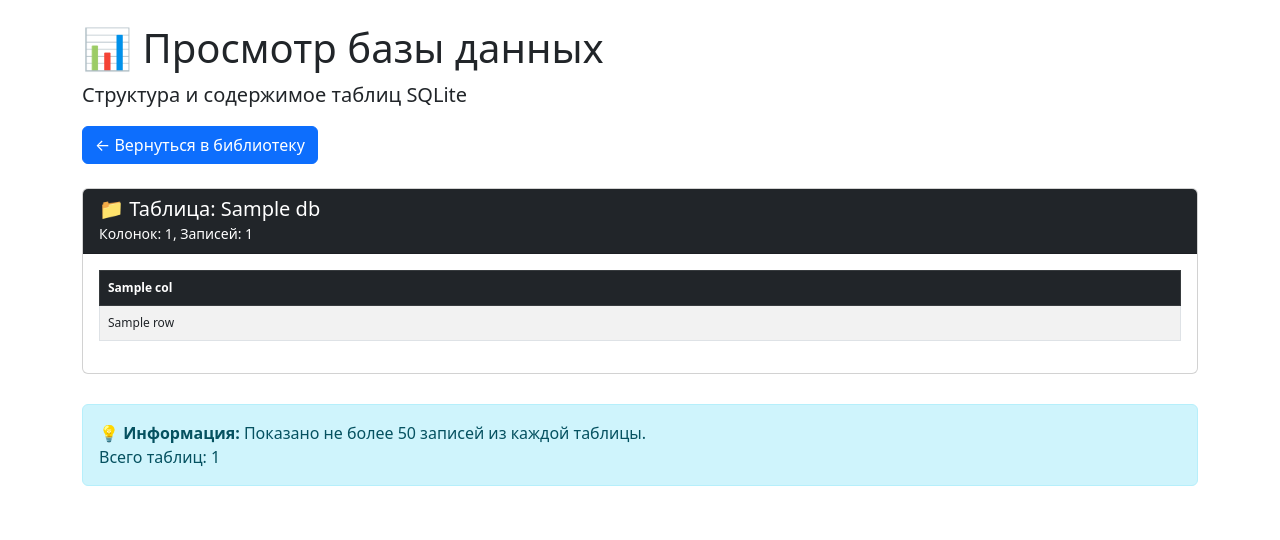
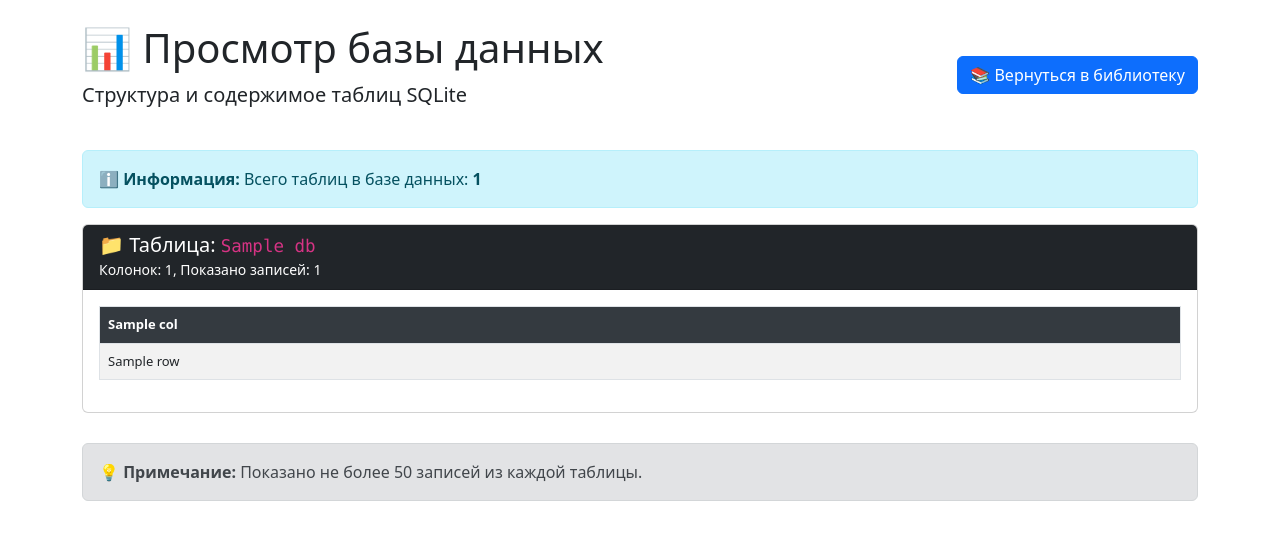
Before and after one commit to Arslanova714/LibraryProject, a FastAPI app: template templates/database.html in a window 1280 px wide. Shown: the top 540 px of the page. Run offline with FastAPI, Linux system fonts and the light colour scheme; the template is opened without the code that fills it: most values are stand-ins (such as "Sample title", 1, 10 or a date in 2020).

Commit message:
Добавлены все HTML шаблоны

```diff
--- a/templates/database.html
+++ b/templates/database.html
@@ -2,29 +2,44 @@
 <html lang="ru">
 <head>
     <meta charset="UTF-8">
+    <meta name="viewport" content="width=device-width, initial-scale=1.0">
     <title>Просмотр базы данных</title>
     <link href="https://cdn.jsdelivr.net/npm/bootstrap@5.2.3/dist/css/bootstrap.min.css" rel="stylesheet">
     <style>
         .table-card { margin-bottom: 30px; }
         .table-responsive { max-height: 400px; overflow-y: auto; }
-        .table-small { font-size: 12px; }
+        .table-small { font-size: 13px; }
+        .table-small thead th { position: sticky; top: 0; background-color: #343a40; color: white; z-index: 10; }
     </style>
 </head>
 <body>
     <div class="container mt-4">
-        <h1>📊 Просмотр базы данных</h1>
-        <p class="lead">Структура и содержимое таблиц SQLite</p>
-        <a href="/" class="btn btn-primary mb-4">← Вернуться в библиотеку</a>
+        <div class="d-flex justify-content-between align-items-center mb-4">
+            <div>
+                <h1>📊 Просмотр базы данных</h1>
+                <p class="lead">Структура и содержимое таблиц SQLite</p>
+            </div>
+            <div>
+                <a href="/" class="btn btn-primary">📚 Вернуться в библиотеку</a>
+            </div>
+        </div>
+
+        <div class="alert alert-info">
+            <strong>ℹ️ Информация:</strong> Всего таблиц в базе данных: <strong>{{ db_data|length }}</strong>
+        </div>
 
         {% for table_name, table_data in db_data.items() %}
         <div class="card table-card">
-            <div class="card-header bg-dark text-white">
-                <h5 class="mb-0">📁 Таблица: {{ table_name }}</h5>
-                <small>Колонок: {{ table_data.columns|length }}, Записей: {{ table_data.rows|length }}</small>
+            <div class="card-header bg-dark text-white d-flex justify-content-between align-items-center">
+                <div>
+                    <h5 class="mb-0">📁 Таблица: <code>{{ table_name }}</code></h5>
+                    <small>Колонок: {{ table_data.columns|length }}, Показано записей: {{ table_data.rows|length }}</small>
+                </div>
             </div>
             <div class="card-body table-responsive">
-                <table class="table table-bordered table-striped table-small">
-                    <thead class="table-dark">
+                {% if table_data.rows %}
+                <table class="table table-bordered table-striped table-hover table-small">
+                    <thead>
                         <tr>
                             {% for col in table_data.columns %}
                             <th>{{ col }}</th>
@@ -35,23 +50,29 @@
                         {% for row in table_data.rows %}
                         <tr>
                             {% for col in table_data.columns %}
-                            <td>{{ row[col] if row[col] is not none else '—' }}</td>
+                            <td>
+                                {% if row[col] is none %}
+                                    <span class="text-muted">NULL</span>
+                                {% elif row[col]|length > 100 %}
+                                    {{ row[col][:100] }}...
+                                {% else %}
+                                    {{ row[col] }}
+                                {% endif %}
+                            </td>
                             {% endfor %}
-                        </tr>
-                        {% else %}
-                        <tr>
-                            <td colspan="{{ table_data.columns|length }}" class="text-center">Таблица пуста</td>
                         </tr>
                         {% endfor %}
                     </tbody>
                 </table>
+                {% else %}
+                <div class="alert alert-warning text-center mb-0">📭 Таблица пуста (нет записей)</div>
+                {% endif %}
             </div>
         </div>
         {% endfor %}
 
-        <div class="alert alert-info mt-4">
-            <strong>💡 Информация:</strong> Показано не более 50 записей из каждой таблицы.
-            <br>Всего таблиц: {{ db_data|length }}
+        <div class="alert alert-secondary mt-4">
+            <strong>💡 Примечание:</strong> Показано не более 50 записей из каждой таблицы.
         </div>
     </div>
 </body>
```
Also changed, not shown: templates/index.html (+7 -33 lines).
